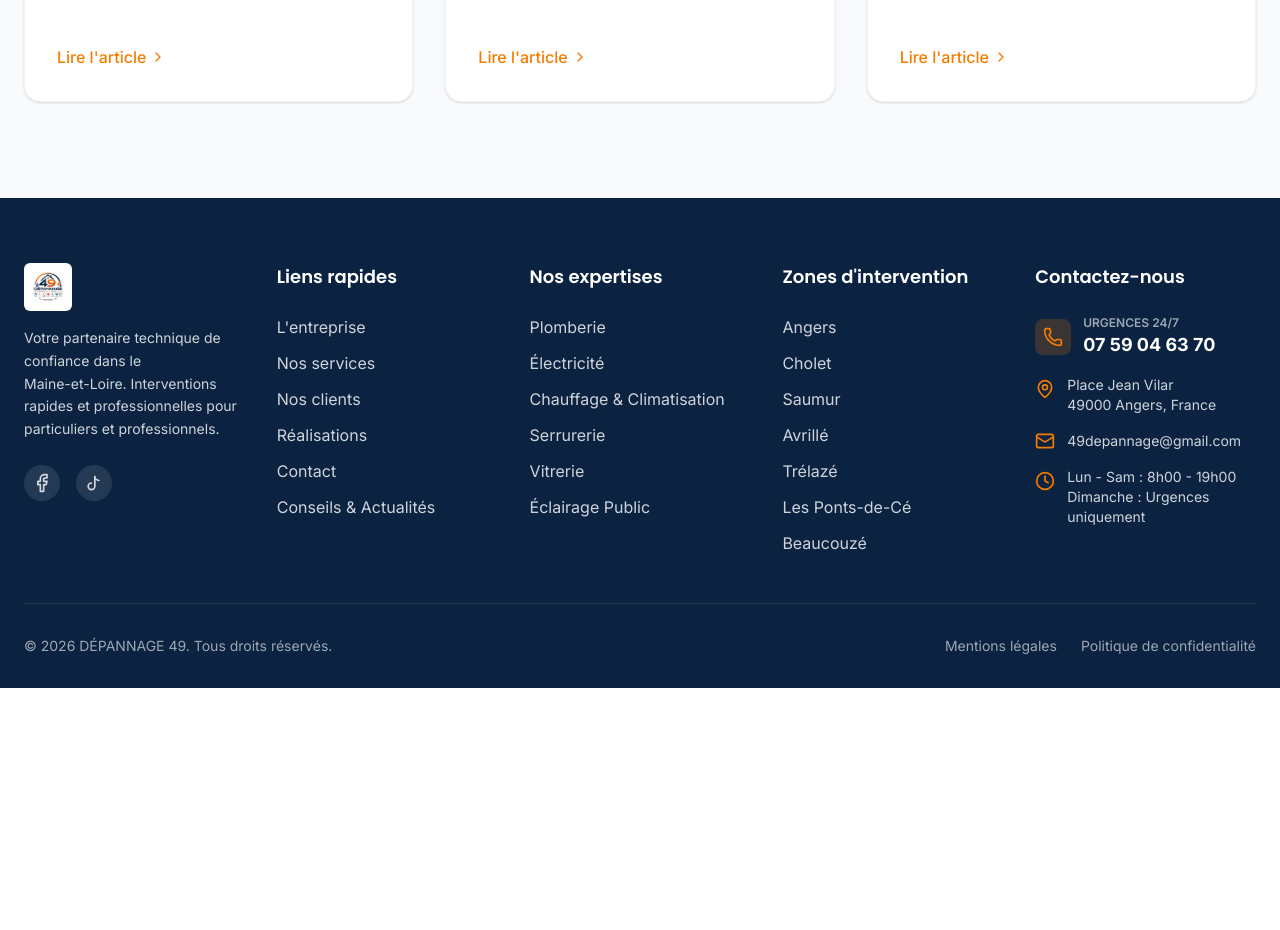
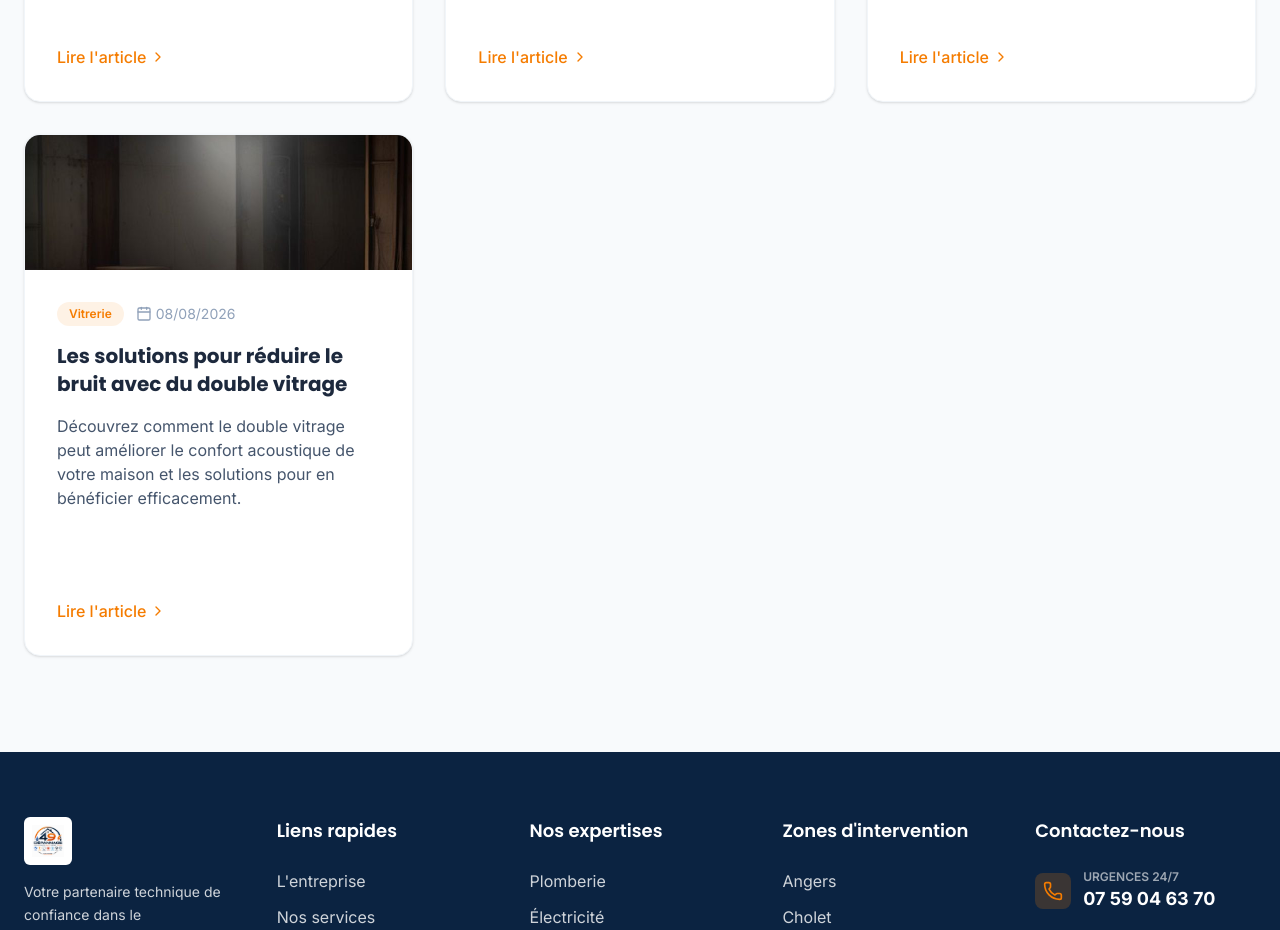
Before and after one commit to chezdemba-cmd/Depannage49, a Next.js app: page /actualites in a window 1280 px wide. Shown: the part 2440-3370 px from the top of the page. Before the commit the page ends 3128 px from the top, so only its background shows below. Built offline with nearby package versions, Linux system fonts and the light colour scheme.

Commit message:
Article final auto-genere avec image test

```diff
--- /dev/null
+++ b/latest_article.json
@@ -0,0 +1,6 @@
+{
+  "title": "Les solutions pour réduire le bruit avec du double vitrage",
+  "message": "✨ Nouvel article ! ✨\n\nLes solutions pour réduire le bruit avec du double vitrage\n\nDécouvrez comment le double vitrage peut améliorer le confort acoustique de votre maison et les solutions pour en bénéficier efficacement.\n\n👉 Lisez tous nos conseils ici : https://depannage49.fr/actualites/les-solutions-pour-reduire-le-bruit-avec-du-double-vitrage",
+  "url": "https://depannage49.fr/actualites/les-solutions-pour-reduire-le-bruit-avec-du-double-vitrage",
+  "imageUrl": "/images/actualites/les-solutions-pour-reduire-le-bruit-avec-du-double-vitrage.png"
+}
--- a/src/data/actualites.ts
+++ b/src/data/actualites.ts
@@ -270,6 +270,24 @@ export const actualitesData: Record<string, ActualiteData> = {
       "seoTitle": "Optimiser Chaudière Angers | Dépannage 49",
       "seoDescription": "Apprenez à prolonger la vie de votre chaudière avec nos conseils pratiques pour un chauffage efficace à Angers et ses environs.",
       "imageUrl": "/images/actualites/les-secrets-pour-optimiser-la-duree-de-vie-de-votre-chaudiere.png"
+  },
+  "les-solutions-pour-reduire-le-bruit-avec-du-double-vitrage": {
+      "slug": "les-solutions-pour-reduire-le-bruit-avec-du-double-vitrage",
+      "title": "Les solutions pour réduire le bruit avec du double vitrage",
+      "description": "Découvrez comment le double vitrage peut améliorer le confort acoustique de votre maison et les solutions pour en bénéficier efficacement.",
+      "date": "2026-08-08",
+      "category": "Vitrerie",
+      "content": [
+          "Le bruit ambiant peut être une source importante de gêne dans une habitation, surtout si vous vivez près de zones bruyantes telles que des routes ou des zones commerciales. Le double vitrage se présente comme une solution efficace pour atténuer ces nuisances sonores.",
+          "Le principe du double vitrage repose sur la mise en place de deux vitres séparées par une couche d'air ou de gaz. Cette configuration crée une barrière qui limite la propagation des ondes sonores, offrant ainsi un confort acoustique supérieur par rapport au simple vitrage.",
+          "En fonction de vos besoins, vous pouvez choisir différents types de double vitrage. Par exemple, le vitrage acoustique est spécialement conçu pour absorber les sons et pourra être une excellente option si vous souffrez d'une pollution sonore importante.",
+          "Il est essentiel de faire appel à un professionnel pour l'installation de votre double vitrage. Un expert comme ceux de Dépannage 49 à Angers saura vous conseiller sur le type de vitrage le plus adapté à votre situation et vous garantira une installation conforme et durable.",
+          "En plus de l'installation de double vitrage, des solutions complémentaires existent, comme l'ajout de rideaux efficaces ou l'isolation des fenêtres. Ces alternatives peuvent maximiser l'efficacité phonique et améliorer encore le confort de votre intérieur.",
+          "N'hésitez pas à contacter Dépannage 49 pour une évaluation de vos fenêtres et un devis sur mesure. Nous serons ravis de vous aider à améliorer votre qualité de vie et à réduire les nuisances sonores dans votre foyer."
+      ],
+      "seoTitle": "Double vitrage : silencieux à Angers - Dépannage 49",
+      "seoDescription": "Réduisez le bruit chez vous avec le double vitrage. Découvrez les solutions offertes par Dépannage 49 à Angers pour un meilleur confort acoustique.",
+      "imageUrl": "/images/actualites/les-solutions-pour-reduire-le-bruit-avec-du-double-vitrage.png"
   }
 };
 
```
Also changed, not shown: public/images/actualites/les-solutions-pour-reduire-le-bruit-avec-du-double-vitrage.png (added).
